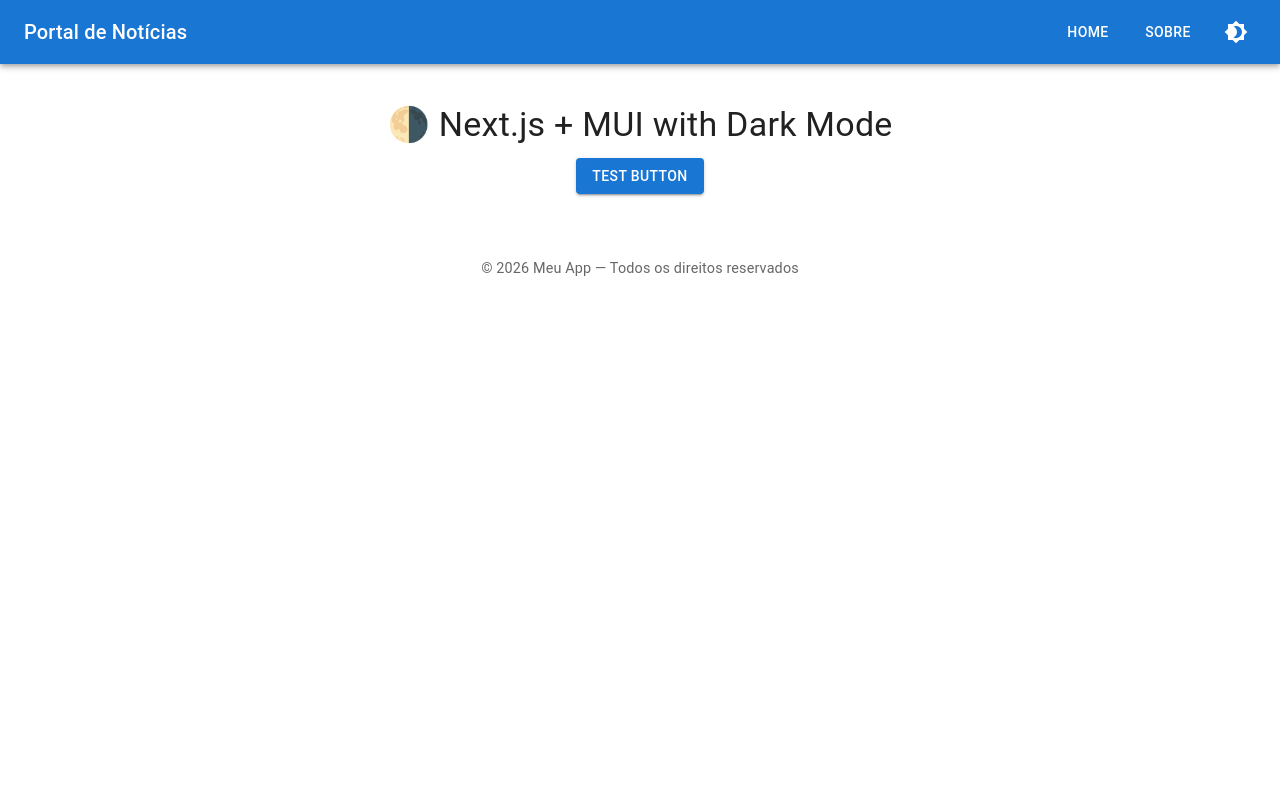
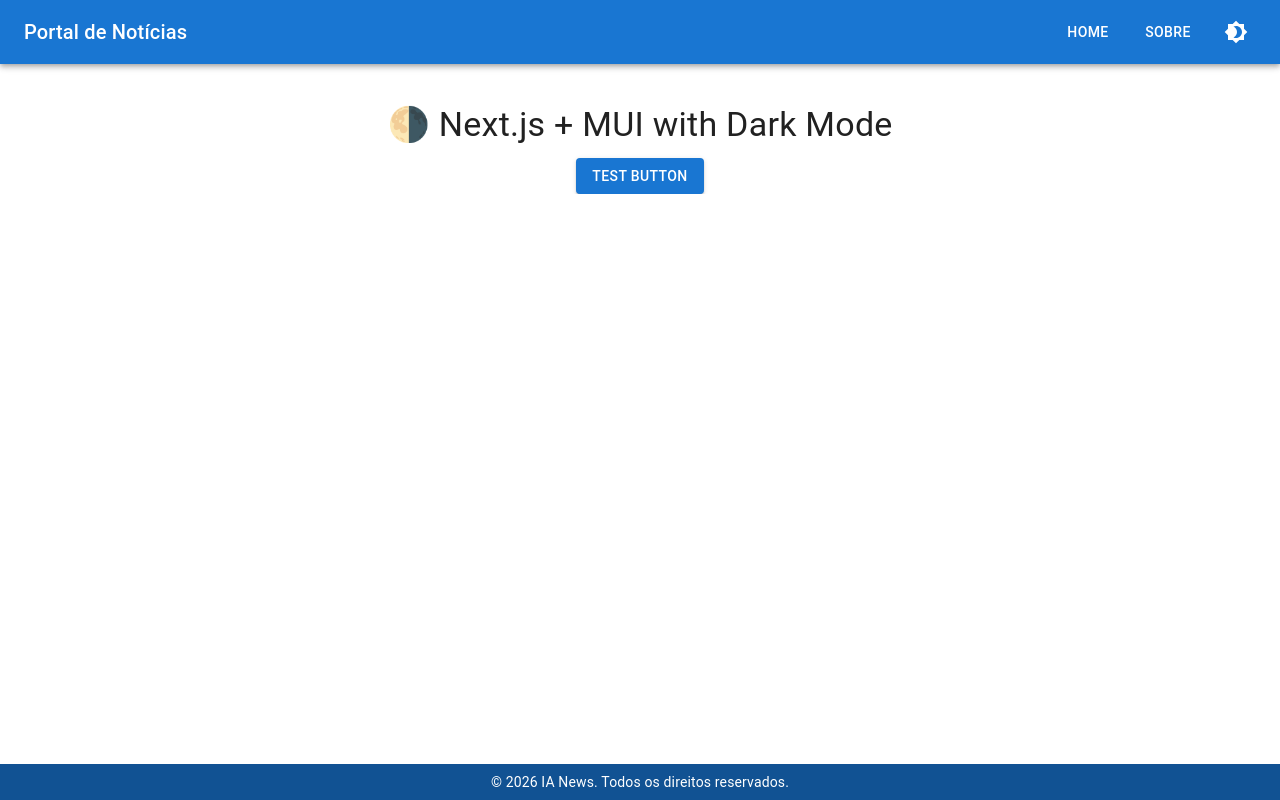
Before and after one commit to edernilson/eder-ntt-news, a Next.js app: page / in a window 1280 px wide. Built offline with nearby package versions, Linux system fonts and the light colour scheme.

Commit message:
feat(footer): add footer component

```diff
--- a/src/app/layout.tsx
+++ b/src/app/layout.tsx
@@ -3,6 +3,7 @@ import './globalicons.css';
 import ThemeRegistry from '@/ThemeRegistry';
 import Header from '@/components/Header';
 import { Container, Box } from '@mui/material';
+import Footer from '@/components/Footer';
 
 export const metadata = {
   title: 'AI News',
@@ -28,19 +29,7 @@ export default function RootLayout({ children }: { children: React.ReactNode })
             {children}
           </Container>
 
-          {/* Rodapé simples */}
-          <Box
-            component="footer"
-            sx={{
-              mt: { xs: 4, sm: 6 },
-              py: 2,
-              textAlign: 'center',
-              fontSize: { xs: '0.8rem', sm: '0.9rem' },
-              color: 'text.secondary',
-            }}
-          >
-            © {new Date().getFullYear()} Meu App — Todos os direitos reservados
-          </Box>
+          <Footer />
         </ThemeRegistry>
       </body>
     </html>
--- /dev/null
+++ b/src/components/Footer.tsx
@@ -0,0 +1,26 @@
+"use client";
+
+import React from "react";
+import { Box, Typography } from "@mui/material";
+
+export default function Footer() {
+  return (
+    <Box
+      component="footer"
+      sx={{
+        position: "fixed",
+        bottom: 0,
+        width: "100%",
+        backgroundColor: "primary.dark",
+        color: "white",
+        py: 1,
+        textAlign: "center",
+      }}
+    >
+      <Typography variant="body2">
+          &copy; {new Date().getFullYear()} IA News. Todos os direitos
+          reservados.
+      </Typography>
+    </Box>
+  );
+}
```
